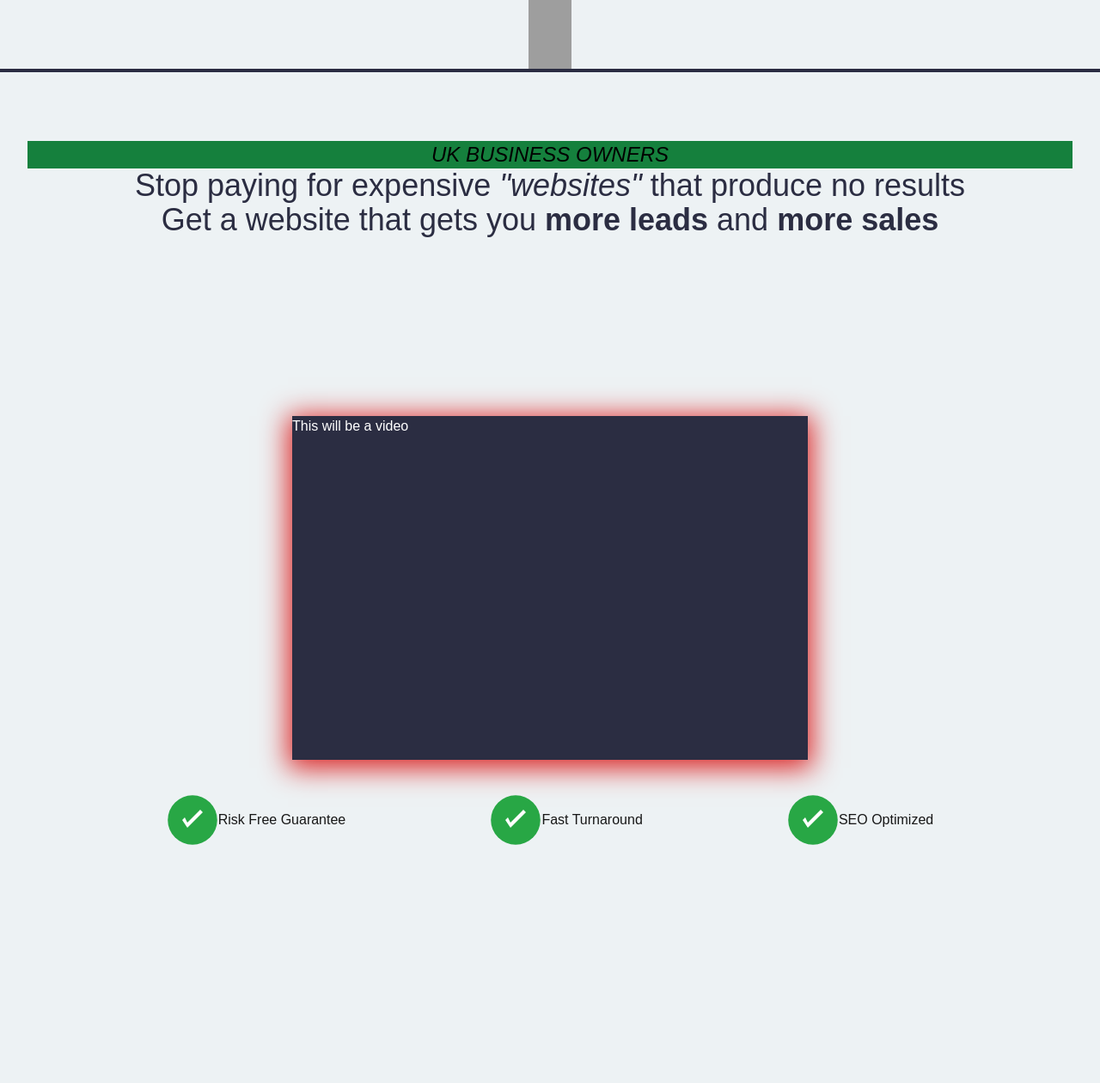
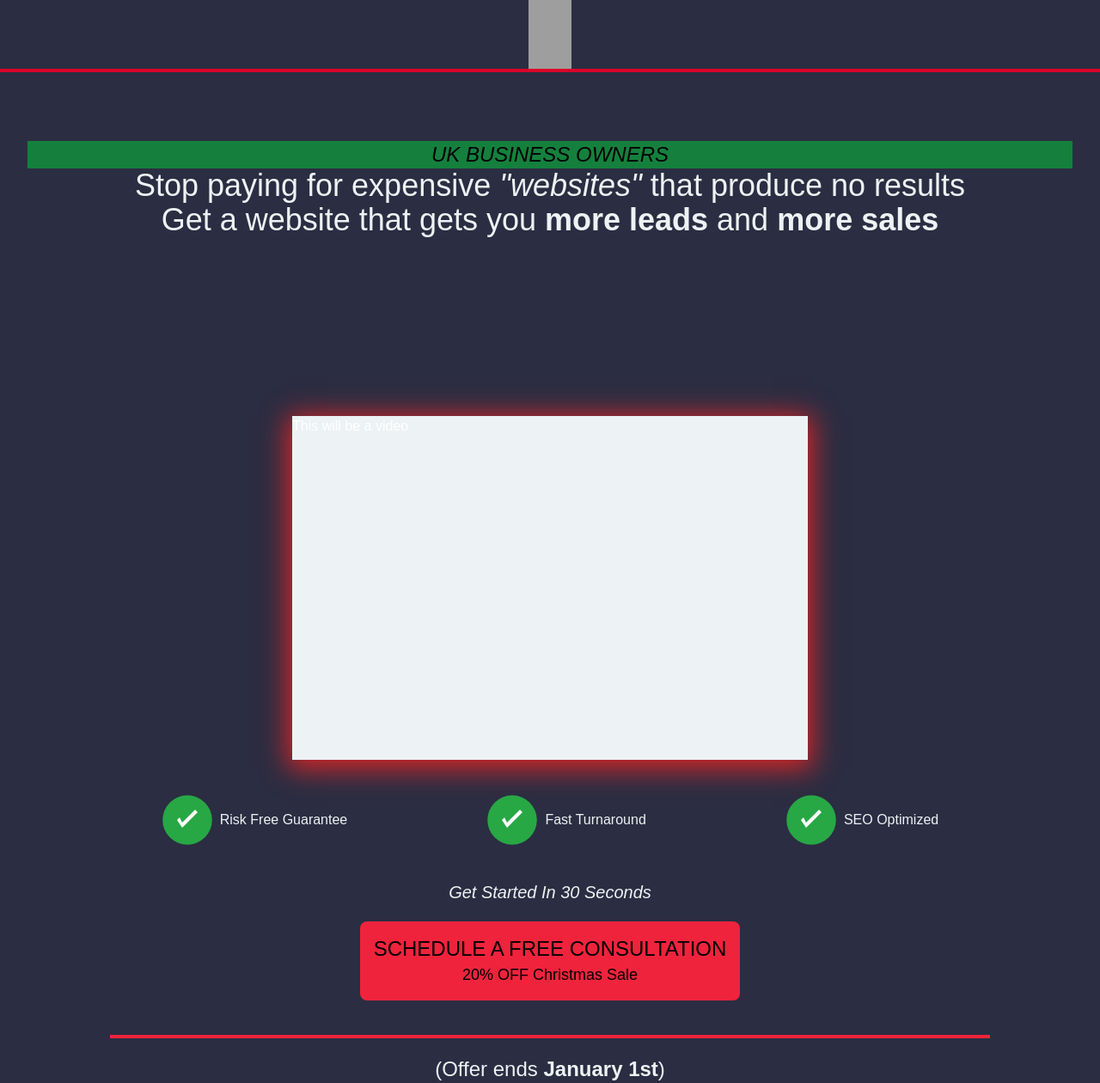
Before and after one commit to Leorev01/Landing_Page, a Next.js app: page / in a window 1280 px wide. Shown: the whole page at 86% size. Before the commit the page ends 984 px from the top, so only its background shows below. Built offline with nearby package versions, Linux system fonts and the light colour scheme; grey boxes are pictures that could not be loaded.

Commit message:
Changes colours of current home page

```diff
--- a/app/layout.tsx
+++ b/app/layout.tsx
@@ -25,7 +25,7 @@ export default function RootLayout({
   return (
     <html lang="en">
       <body
-        className={`${geistSans.variable} ${geistMono.variable} antialiased bg-[#EDF2F4]`}
+        className={`${geistSans.variable} ${geistMono.variable} antialiased bg-[#2B2D42]`}
       >
         {children}
       </body>
--- a/components/Heading.tsx
+++ b/components/Heading.tsx
@@ -24,16 +24,16 @@ const Heading = () => {
     <div className='flex justify-center h-20 w-full'>
         <Image src="/logo.png" alt="logo" width={50} height={50} />
     </div>
-    <div className='h-1 w-[100vw] bg-[#2B2D42]'></div>
-    <div className='flex flex-col items-center h-[50vh] w-full pt-20 text-4xl text-center text-[#2B2D42]'>
+    <div className='h-1 w-[100vw] bg-[#D90429]'></div>
+    <div className='flex flex-col items-center h-[50vh] w-full pt-20 text-4xl text-center text-[#EDF2F4]'>
       <h3 className='w-[95%] bg-green-700 text-2xl italic text-black'>UK BUSINESS OWNERS</h3>
       <h1>Stop paying for expensive <span className='italic'>&quot;websites&quot;</span> that produce no results</h1>
       <p>Get a website that gets you <strong>more leads</strong> and <strong>more sales</strong></p>
     </div>
-    <div className='w-[600px] h-[400px] bg-[#2B2D42] text-white shadow-[0_5px_30px_5px_rgba(0,0,0,0.9)] shadow-red-600'>This will be a video</div>
+    <div className='w-[600px] h-[400px] bg-[#EDF2F4] text-white shadow-[0_5px_30px_5px_rgba(0,0,0,0.9)] shadow-red-600'>This will be a video</div>
     <div className='flex flex-row justify-evenly w-[96%] mt-10'>
         {stats.map((stat, index) => (
-            <div key={index} className='flex flex-row items-center'>
+            <div key={index} className='flex flex-row items-center gap-2 text-[#EDF2F4]'>
                 <svg xmlns="http://www.w3.org/2000/svg" viewBox="0 0 100 100" width="60" height="60">
                     <circle cx="50" cy="50" r="48" fill="#28a745" />
                     <path d="M40 65 L30 50 L35 45 L40 55 L65 30 L70 35 Z" fill="#fff" />
@@ -42,6 +42,15 @@ const Heading = () => {
             </div>
         ))}
     </div>
+    <div className='flex flex-col items-center w-full mt-10 text-[#EDF2F4]'>
+        <p className='text-xl italic'>Get Started In 30 Seconds</p>
+        <button className='bg-[#EF233C] text-black text-2xl p-4 mt-5 rounded-lg flex flex-col items-center'>
+            SCHEDULE A FREE CONSULTATION
+            <span className='text-lg'>20% OFF Christmas Sale</span>
+        </button>
+        <div className='h-1 w-[80vw] bg-[#EF233C] mt-10'></div>
+        <p className='mt-5 text-2xl'>(Offer ends <strong>January 1st</strong>)</p>
+    </div>
     </div>
   )
 }
```
